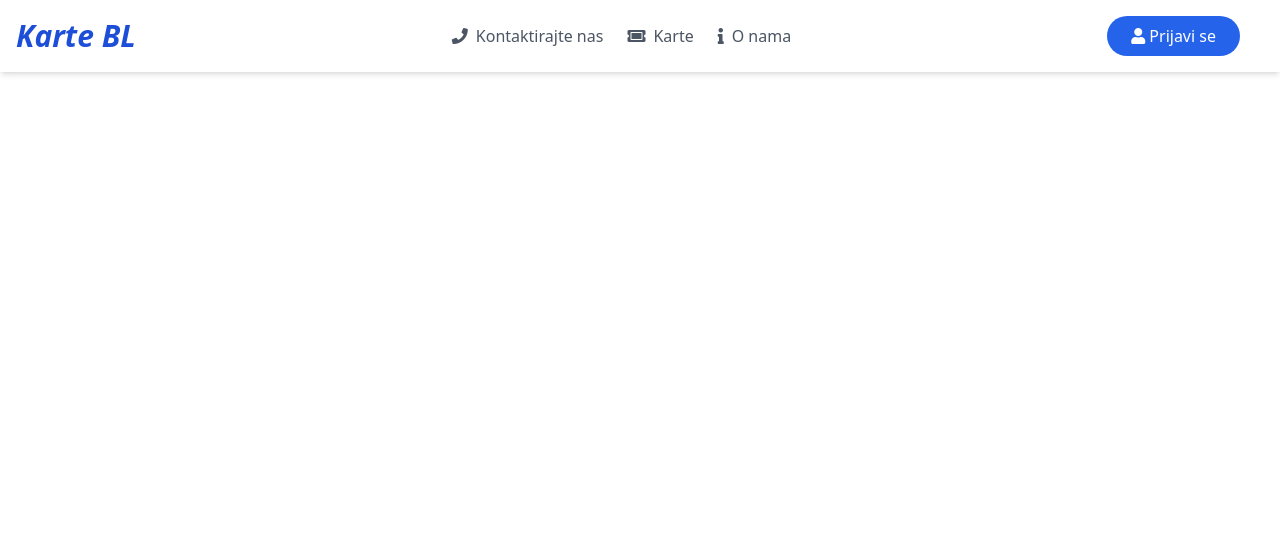
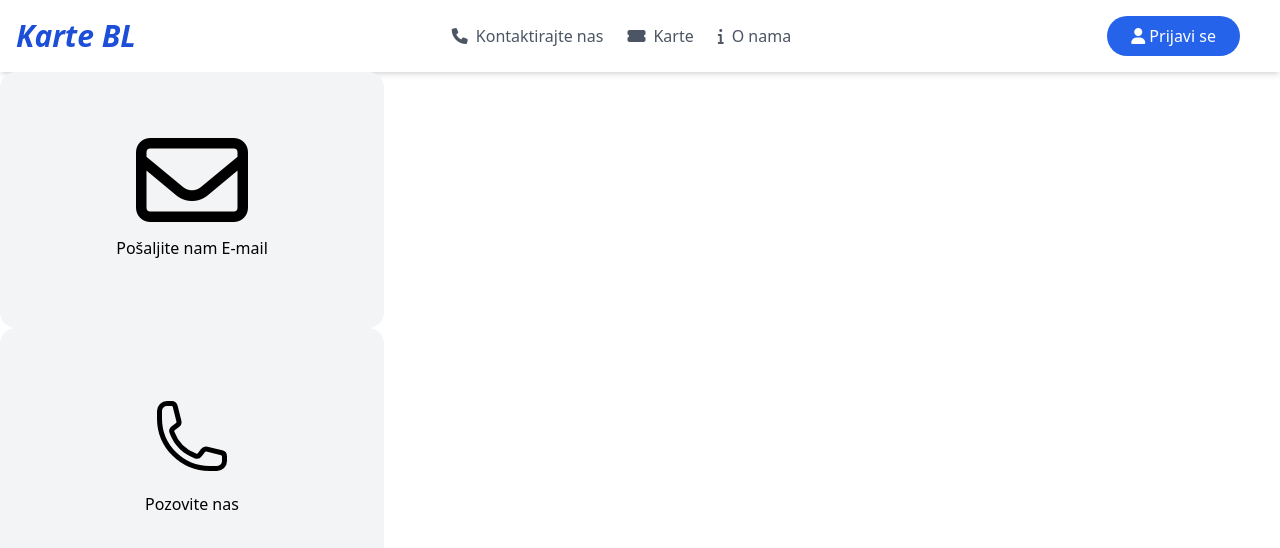
Before and after one commit to stefansavic7/kartebl, a React (Vite) app in the folder frontend/: page / in a window 1280 px wide. Shown: the top 548 px of the page. Built offline with nearby package versions, Linux system fonts and the light colour scheme.

Commit message:
Commit buttona za slanje mejla i poziv

```diff
--- a/frontend/index.html
+++ b/frontend/index.html
@@ -5,7 +5,7 @@
     <link rel="icon" type="image/svg+xml" href="/vite.svg" />
     <meta name="viewport" content="width=device-width, initial-scale=1.0" />
     <title>Karte BL</title>
-    <link rel="stylesheet" href="https://cdnjs.cloudflare.com/ajax/libs/font-awesome/5.15.3/css/all.min.css" />
+    <link rel="stylesheet" href="https://cdnjs.cloudflare.com/ajax/libs/font-awesome/6.0.0-beta3/css/all.min.css" />
   </head>
   <body>
     <div id="root"></div>
--- a/frontend/src/App.jsx
+++ b/frontend/src/App.jsx
@@ -1,9 +1,13 @@
 import NavBar from "./components/NavBar";
+import SendEmail from "./components/SendEmail";
+import CallUs from "./components/CallUs";
 
 const App = () => {
   return (
     <>
       <NavBar></NavBar>
+      <SendEmail></SendEmail>
+      <CallUs></CallUs>
     </>
   );
 }
--- /dev/null
+++ b/frontend/src/components/CallUs.jsx
@@ -0,0 +1,23 @@
+const CallUs = () => {
+    return (
+        <button className="flex flex-col justify-center items-center w-96 h-64 rounded-2xl bg-gray-100 group transition duration-300">
+            <div className="relative flex justify-center items-center mt-10">
+                {/* First Icon (Visible by default, hidden on hover) */}
+                <svg xmlns="http://www.w3.org/2000/svg" fill="none" viewBox="0 0 24 24" strokeWidth={1.5} stroke="currentColor"
+                className="size-20 absolute transition-opacity duration-300 opacity-100 group-hover:opacity-0">
+                    <path strokeLinecap="round" strokeLinejoin="round" d="M2.25 6.75c0 8.284 6.716 15 15 15h2.25a2.25 2.25 0 0 0 2.25-2.25v-1.372c0-.516-.351-.966-.852-1.091l-4.423-1.106c-.44-.11-.902.055-1.173.417l-.97 1.293c-.282.376-.769.542-1.21.38a12.035 12.035 0 0 1-7.143-7.143c-.162-.441.004-.928.38-1.21l1.293-.97c.363-.271.527-.734.417-1.173L6.963 3.102a1.125 1.125 0 0 0-1.091-.852H4.5A2.25 2.25 0 0 0 2.25 4.5v2.25Z" />
+                </svg>
+                {/* Second Icon (Visible by default, hidden on hover) */}
+                <svg xmlns="http://www.w3.org/2000/svg" viewBox="0 0 24 24" fill="currentColor"
+                className="size-20 absolute transition-opacity duration-300 opacity-0 group-hover:opacity-100">
+                    <path fillRule="evenodd" d="M1.5 4.5a3 3 0 0 1 3-3h1.372c.86 0 1.61.586 1.819 1.42l1.105 4.423a1.875 1.875 0 0 1-.694 1.955l-1.293.97c-.135.101-.164.249-.126.352a11.285 11.285 0 0 0 6.697 6.697c.103.038.25.009.352-.126l.97-1.293a1.875 1.875 0 0 1 1.955-.694l4.423 1.105c.834.209 1.42.959 1.42 1.82V19.5a3 3 0 0 1-3 3h-2.25C8.552 22.5 1.5 15.448 1.5 6.75V4.5Z" clipRule="evenodd" />
+                </svg>
+            </div>
+            {/* Button Text */}
+            <span className="mt-14">Pozovite nas</span>
+        </button>
+    );
+};
+
+
+export default CallUs;
--- /dev/null
+++ b/frontend/src/components/SendEmail.jsx
@@ -0,0 +1,18 @@
+
+const SendEmail = () => {
+    return (
+        <button className="flex flex-col justify-center items-center w-96 h-64 rounded-2xl bg-gray-100 group transition duration-300">
+            <div className="relative flex justify-center items-center mt-10">
+                {/* First Icon (Visible by default, hidden on hover) */}
+                <i className="fa-regular fa-envelope fa-7x absolute transition-opacity duration-300 opacity-100 group-hover:opacity-0"></i>
+                {/* Second Icon (Hidden by default, visible on hover) */}
+                <i className="fa-solid fa-envelope fa-7x absolute transition-opacity duration-300 opacity-0 group-hover:opacity-100"></i>
+            </div>
+            {/* Button Text */}
+            <span className="mt-14">Pošaljite nam E-mail</span>
+        </button>
+    );
+};
+
+
+export default SendEmail;
```
